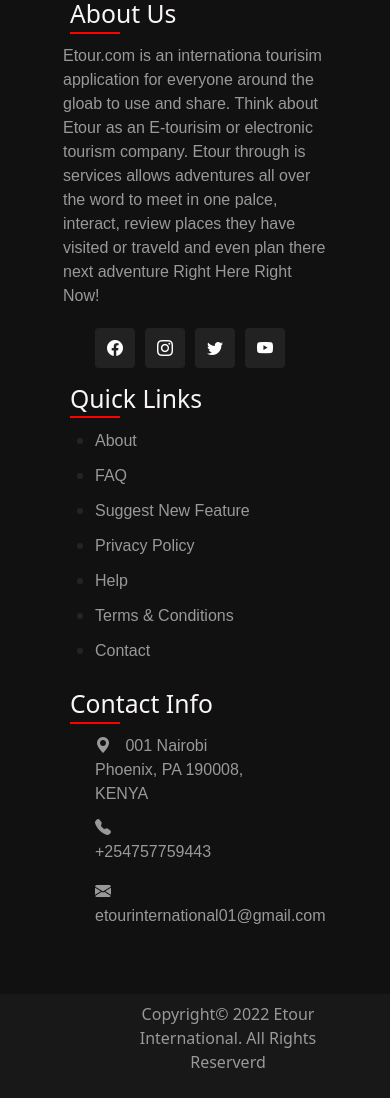
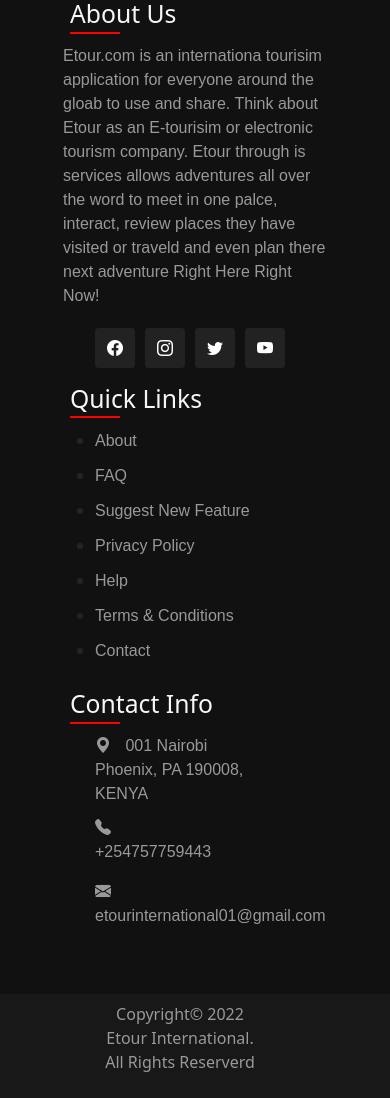
Before and after one commit to eliya35/etour-public-repo, a React (Create React App) app: page / in a window 390 px wide. Shown: the part 721-1819 px from the top of the page. Built offline with nearby package versions, Linux system fonts and the light colour scheme; no server answers.

Commit message:
Modified css

```diff
--- a/src/App.css
+++ b/src/App.css
@@ -237,6 +237,10 @@ footer p {
 		margin-top: -13em;
     	margin-left: -21em;
 	}
+	.adventurer-name button {
+		margin-left: -11em !important;
+    	margin-top: -9em !important;
+	}
 
 
 
@@ -523,7 +527,7 @@ footer p {
 		width: 100%;
 	}
 	.copyrightText p {
-		width: 16em;
+		width: 10em;
 	}
 }
 
```
